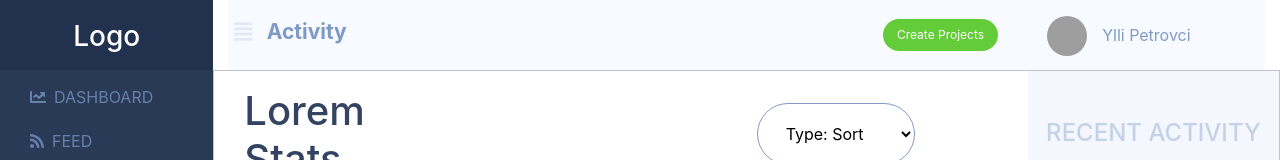
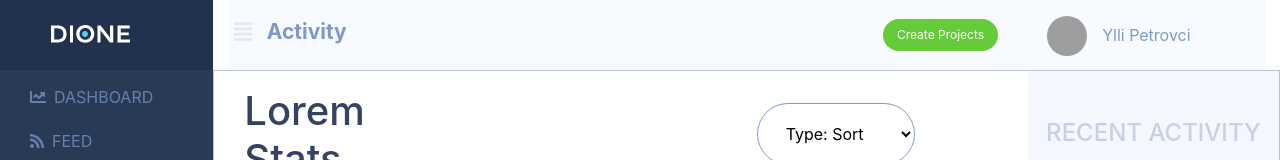
Before and after one commit to yllipetrovci/ylli-petrovci-react-js-boilerplate, a React (Create React App) app: page / in a window 1280 px wide. Shown: the top 160 px of the page. Built offline with nearby package versions, Linux system fonts and the light colour scheme; grey boxes are pictures that could not be loaded.

Commit message:
put logo in the sidebar menu

```diff
--- a/src/components/sidebarMenu.js
+++ b/src/components/sidebarMenu.js
@@ -1,6 +1,7 @@
 import React from 'react';
 import '../styles/sidebar.scss';
 import setupRoutes from '../setupRoutes';
+import logo from '../assets/logo.png';
 
 const SideBarMenu = (props) => {
     return (
@@ -8,7 +9,8 @@ const SideBarMenu = (props) => {
             <div className="row">
                 <div className="col-12">
                     <div className="logo-wrapper">
-                        <h3 className="logo">Logo</h3>
+                        {/* <h3 className="logo">Logo</h3> */}
+                        <img src={logo} alt="logo"/>
                     </div>
                 </div>
                 <hr />
--- a/src/styles/sidebar.scss
+++ b/src/styles/sidebar.scss
@@ -3,6 +3,7 @@
 .sidebar-menu-component {
   background-color: $side-bar-bg-color;
   height: 100vh;
+
   .sidebar-ul {
     padding-left: 30px;
     padding-top: 15px;
@@ -17,6 +18,7 @@
   }
 
   .logo-wrapper {
+    padding: 20px 50px;
     min-height: 70px;
     background-color: $side-bar-logo-bg-color;
     .logo {
```
Also changed, not shown: src/styles/header.scss (line endings or trailing spaces).
